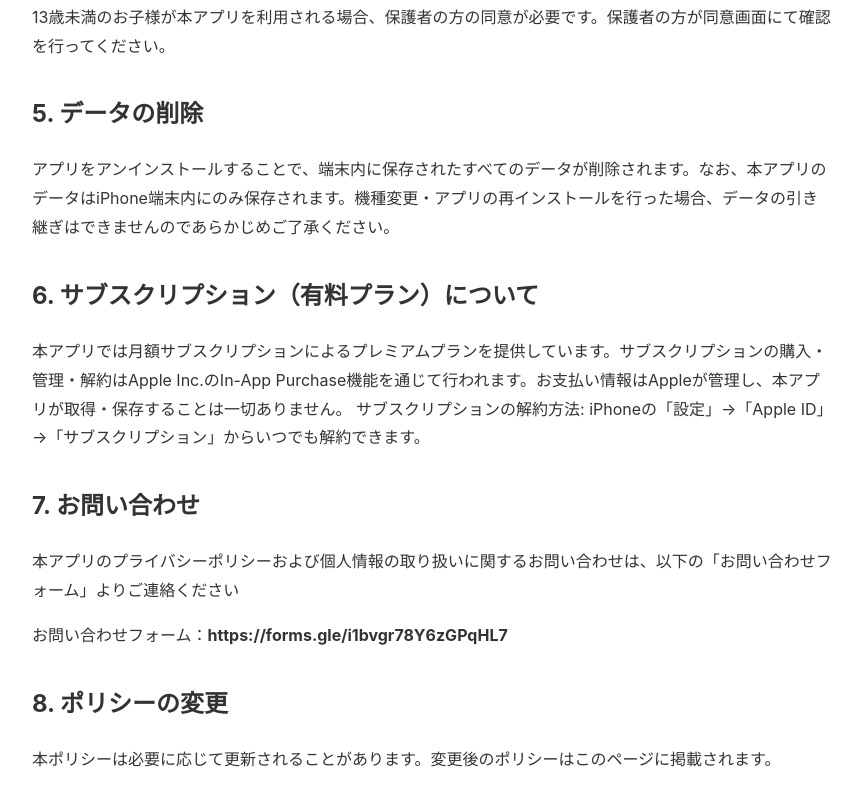
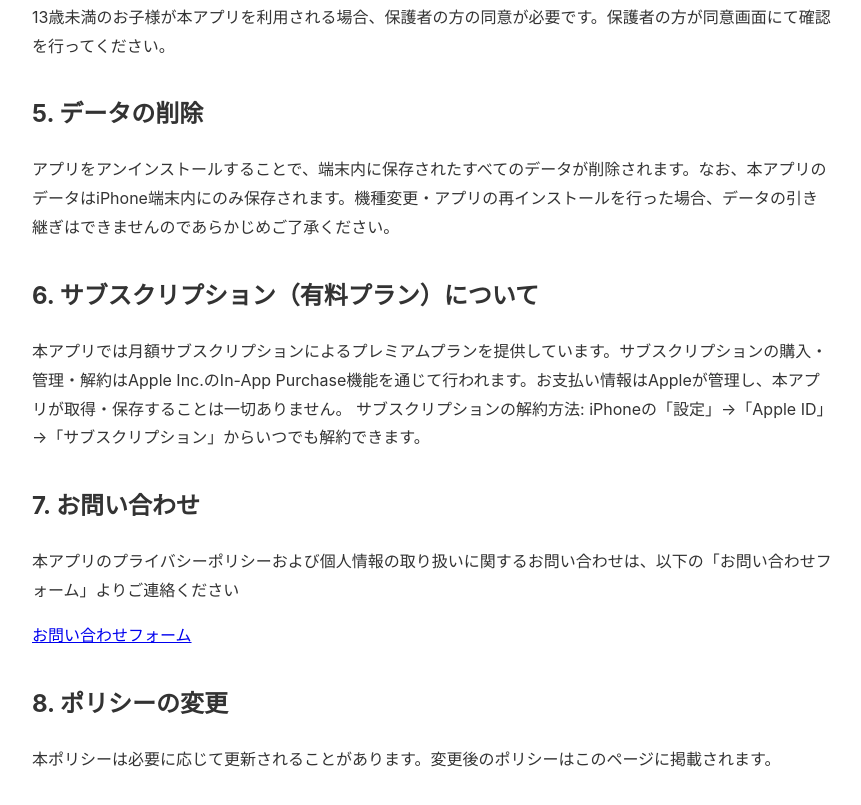
Before and after one commit to Meta-HoopLog/metahooplog-privacy, a plain HTML site: page index.html in a window 1280 px wide. Shown: the part 1145-1950 px from the top of the page, without its empty margins (208-1069 px from the left). Drawn offline with Linux system fonts and the light colour scheme.

Commit message:
Update index.html

```diff
--- a/index.html
+++ b/index.html
@@ -48,7 +48,7 @@
 
   <h2>7. お問い合わせ</h2>
   <p>本アプリのプライバシーポリシーおよび個人情報の取り扱いに関するお問い合わせは、以下の「お問い合わせフォーム」よりご連絡ください</p>
-  <p>お問い合わせフォーム：<strong>https://forms.gle/i1bvgr78Y6zGPqHL7</strong></p>
+  <a href="https://forms.gle/i1bvgr78Y6zGPqHL7">お問い合わせフォーム</a>
 
   <h2>8. ポリシーの変更</h2>
   <p>本ポリシーは必要に応じて更新されることがあります。変更後のポリシーはこのページに掲載されます。</p>
```
